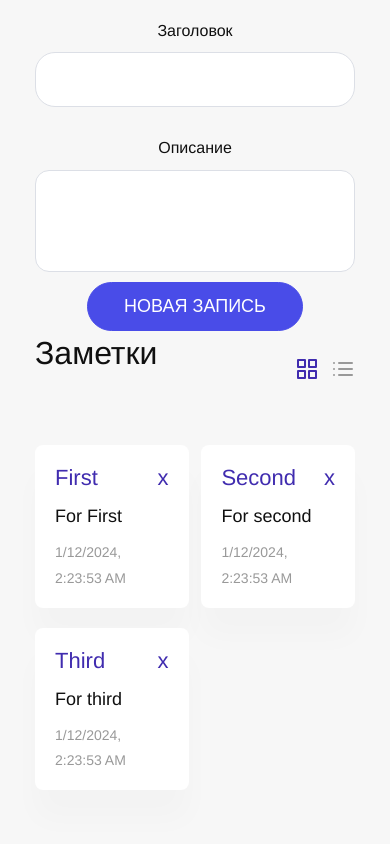
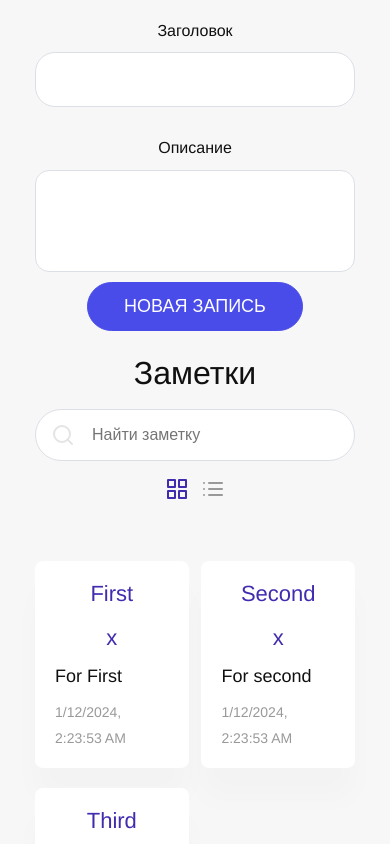
Before and after one commit to frostyx-vk/vue-todo, a Vue app: page / in a window 390 px wide. Shown: the top 844 px of the page. Built offline with nearby package versions, Linux system fonts and the light colour scheme.

Commit message:
add search component

```diff
--- a/src/App.vue
+++ b/src/App.vue
@@ -6,18 +6,21 @@
 
           <message v-if="message" :message="message" />
           <newNote :note="note" @addNote="addNote" />
-          <div class="note-header">
+          <div class="note-header" style="margin: 20px 0;">
             <h1>{{ title }}</h1>
+            <search :value="search" placeholder="Найти заметку" @search="search = $event" />
             <div class="icons">
-              <svg :class="{ active: grid }" @click="grid = true" xmlns="http://www.w3.org/2000/svg" width="24" height="24" viewBox="0 0 24 24" fill="none"
-                stroke="currentColor" stroke-width="2" stroke-linecap="round" stroke-linejoin="round">
+              <svg :class="{ active: grid }" @click="grid = true" xmlns="http://www.w3.org/2000/svg" width="24"
+                height="24" viewBox="0 0 24 24" fill="none" stroke="currentColor" stroke-width="2" stroke-linecap="round"
+                stroke-linejoin="round">
                 <rect x="3" y="3" width="7" height="7"></rect>
                 <rect x="14" y="3" width="7" height="7"></rect>
                 <rect x="14" y="14" width="7" height="7"></rect>
                 <rect x="3" y="14" width="7" height="7"></rect>
               </svg>
-              <svg :class="{ active: !grid }" @click="grid = false" xmlns="http://www.w3.org/2000/svg" width="24" height="24" viewBox="0 0 24 24" fill="none"
-                stroke="currentColor" stroke-width="2" stroke-linecap="round" stroke-linejoin="round">
+              <svg :class="{ active: !grid }" @click="grid = false" xmlns="http://www.w3.org/2000/svg" width="24"
+                height="24" viewBox="0 0 24 24" fill="none" stroke="currentColor" stroke-width="2" stroke-linecap="round"
+                stroke-linejoin="round">
                 <line x1="8" y1="6" x2="21" y2="6"></line>
                 <line x1="8" y1="12" x2="21" y2="12"></line>
                 <line x1="8" y1="18" x2="21" y2="18"></line>
@@ -28,7 +31,7 @@
             </div>
           </div>
 
-          <notes :notes="notes" @remove="removeNote" :grid="grid" />
+          <notes :notes="notesFilter" @remove="removeNote" :grid="grid" />
 
         </div>
       </section>
@@ -40,15 +43,18 @@
 import message from '@/components/Message.vue'
 import newNote from '@/components/NewNote.vue'
 import notes from '@/components/Notes.vue'
+import search from '@/components/Search.vue'
 export default {
   components: {
     message,
     newNote,
     notes,
+    search,
   },
   data() {
     return {
       title: 'Заметки',
+      search: '',
       message: null,
       grid: true,
       note: {
@@ -72,6 +78,24 @@
           date: new Date(Date.now()).toLocaleString(),
         },
       ],
+    }
+  },
+  computed: {
+    notesFilter() {
+      let array = this.notes;
+      let search = this.search;
+
+      if (!search) return array;
+
+      search = search.trim().toLowerCase();
+
+      array = array.filter(item => {
+        if (item.title.toLowerCase().indexOf(search) !== -1) {
+          return item
+        };
+      });
+
+      return array
     }
   },
   methods: {
@@ -100,7 +124,19 @@
 }
 </script>
 
-<style>.container h1 {
+<style>
+.container h1 {
   text-align: center;
   padding-bottom: 30px;
-}</style>
+}
+
+@media (max-width: 768px) {
+  .note-header {
+    flex-direction: column;
+    gap: 14px;
+  }
+  .container h1 {
+    padding-bottom: 0;
+  }
+}
+</style>
--- /dev/null
+++ b/src/components/Search.vue
@@ -0,0 +1,73 @@
+<template>
+  <div class="wrapper__search">
+
+    <!-- Search -->
+    <div class="search">
+      <div class="search-icon"><svg xmlns="http://www.w3.org/2000/svg" width="24" height="24" viewBox="0 0 24 24" fill="none" stroke="currentColor" stroke-width="2" stroke-linecap="round" stroke-linejoin="round" class="feather feather-search"><circle cx="11" cy="11" r="8"></circle><line x1="21" y1="21" x2="16.65" y2="16.65"></line></svg></div>
+    </div>
+    <!-- Search input -->
+    <input class="search-input" type="text" :placeholder="placeholder" v-model="search"/>
+
+  </div>
+</template>
+
+<script>
+export default {
+  props: {
+    value: {
+      type: String,
+      required: true
+    },
+    placeholder: {
+      type: String,
+      default: 'Search'
+    }
+  },
+  data () {
+    return { search: this.value }
+  },
+  watch: {
+    search (val) {
+      this.$emit('search', val);
+    }
+  }
+}
+</script>
+
+<style scoped>
+svg {
+  color: #e4e4e4;
+}
+/* Search */
+.wrapper__search {
+  position: relative;
+}
+.search {
+  top: 0px;
+  bottom: 0px;
+  left: 0px;
+  position: absolute;
+}
+.search-icon {
+  height: 100%;
+  padding-left: 16px;
+  padding-right: 16px;
+  align-items: center;
+  display: flex;
+}
+input {
+  padding: 16px 16px 16px 56px !important;
+  margin-bottom: 0px;
+  border-radius: 30px;
+  color: #909399;
+  font-size: 16px;
+  min-width: 400px;
+  height: auto;
+}
+@media (max-width: 480px) {
+  input {
+    min-width: 320px;
+  }
+}
+
+</style>
```
